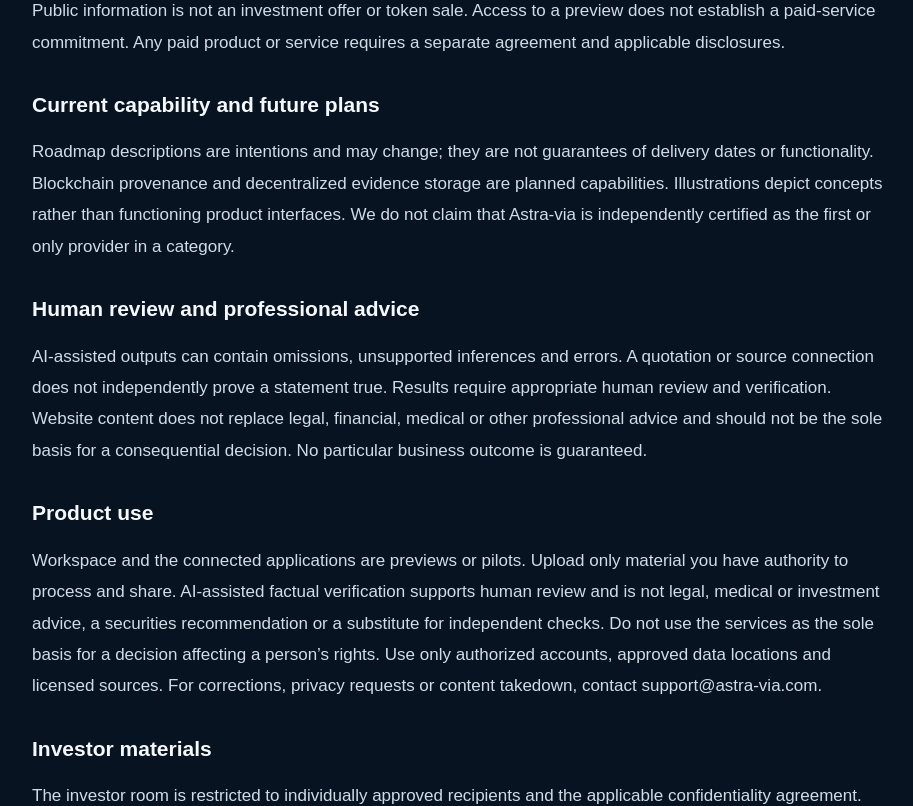
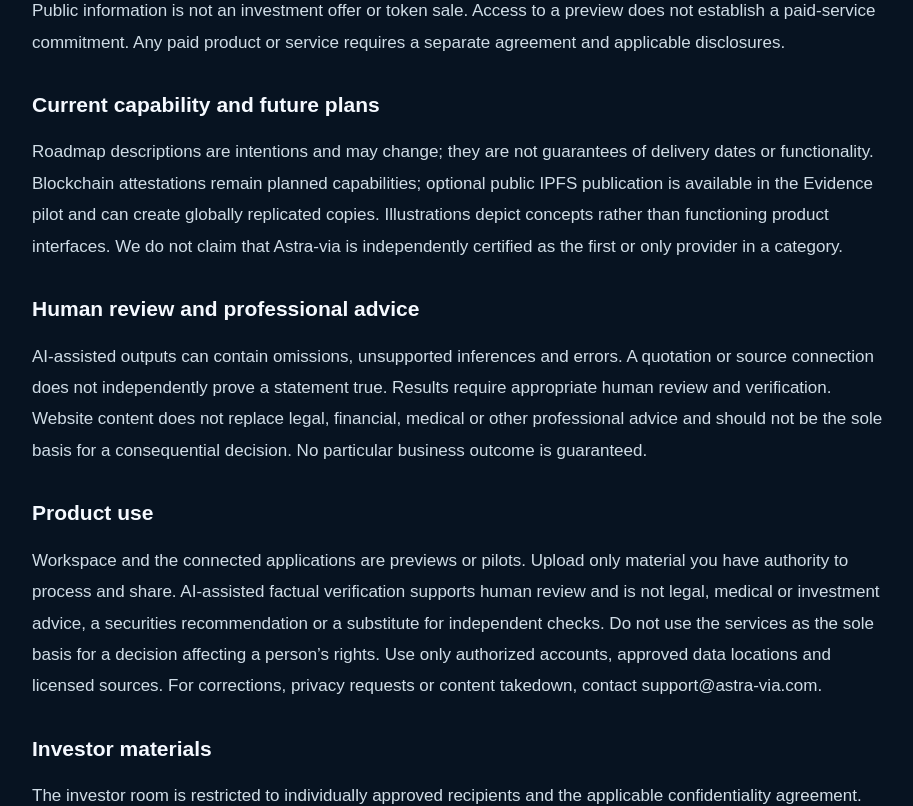
Before and after one commit to Astra-via-Omer/Astra-WebSite, a Next.js app: page /legal in a window 1280 px wide. Shown: the part 720-1526 px from the top of the page, without its empty margins (180-1093 px from the left). Built offline with nearby package versions, Linux system fonts and the light colour scheme.

Commit message:
Resolve product terms links and clarify current IPFS pilot (#9)
Co-authored-by: OmerAviadHico <omeraviad@gmail.com>

```diff
--- a/src/app/legal/page.tsx
+++ b/src/app/legal/page.tsx
@@ -4,7 +4,7 @@
   return <LegalPage title="Terms & disclaimer" intro="The scope of this website, the limits of its content and your protected rights.">
     <article id="english" lang="en"><h2>English</h2>
       <h3>Website scope</h3><p>This website and the Astra-via products are operated by ASTRA VIA LTD, Israeli company number 517182911, Ha-Imahot Street, Ness Ziona, Israel. It describes our approach to Result as a Service (RaaS), document review and a Web3 roadmap. The website also links to private preview products and an invitation-only investor room. Public information is not an investment offer or token sale. Access to a preview does not establish a paid-service commitment. Any paid product or service requires a separate agreement and applicable disclosures.</p>
-      <h3>Current capability and future plans</h3><p>Roadmap descriptions are intentions and may change; they are not guarantees of delivery dates or functionality. Blockchain provenance and decentralized evidence storage are planned capabilities. Illustrations depict concepts rather than functioning product interfaces. We do not claim that Astra-via is independently certified as the first or only provider in a category.</p>
+      <h3>Current capability and future plans</h3><p>Roadmap descriptions are intentions and may change; they are not guarantees of delivery dates or functionality. Blockchain attestations remain planned capabilities; optional public IPFS publication is available in the Evidence pilot and can create globally replicated copies. Illustrations depict concepts rather than functioning product interfaces. We do not claim that Astra-via is independently certified as the first or only provider in a category.</p>
       <h3>Human review and professional advice</h3><p>AI-assisted outputs can contain omissions, unsupported inferences and errors. A quotation or source connection does not independently prove a statement true. Results require appropriate human review and verification. Website content does not replace legal, financial, medical or other professional advice and should not be the sole basis for a consequential decision. No particular business outcome is guaranteed.</p>
       <h3>Product use</h3><p>Workspace and the connected applications are previews or pilots. Upload only material you have authority to process and share. AI-assisted factual verification supports human review and is not legal, medical or investment advice, a securities recommendation or a substitute for independent checks. Do not use the services as the sole basis for a decision affecting a person’s rights. Use only authorized accounts, approved data locations and licensed sources. For corrections, privacy requests or content takedown, contact support@astra-via.com.</p><h3>Investor materials</h3><p>The investor room is restricted to individually approved recipients and the applicable confidentiality agreement. Access is not an offer to the public, investment recommendation or assurance of future returns. Plans, projections and forward-looking statements involve uncertainty and can change. Any transaction requires separate documentation, recipient eligibility review and the applicable legal process.</p><h3>Philosophy and artwork</h3><p>The Philosophy page contains editorial summaries and Astra-via’s interpretations of selected ideas. The thinkers’ views differ. Source links support further reading; they do not imply affiliation, endorsement or that the thinkers developed Astra-via’s process. Portraits are AI-generated artistic interpretations, not authenticated historical photographs. We welcome corrections through the contact address below.</p>
       <h3>Responsible use and intellectual property</h3><p>Use the site lawfully and do not disrupt its operation, attempt unauthorized access or misrepresent its content as an endorsed service or guarantee. Astra-via’s name, branding and site materials are subject to applicable intellectual property rights; third-party rights remain with their holders. Nothing here limits lawful quotation, fair use or other rights provided by law.</p>
@@ -13,7 +13,7 @@
     </article>
     <article id="hebrew" lang="he" dir="rtl"><h2>עברית</h2>
       <h3>מטרת האתר</h3><p>האתר ומוצרי Astra-via מופעלים בידי ASTRA VIA LTD, מספר חברה 517182911, רחוב האמהות, נס ציונה, ישראל. הוא מציג את הגישה שלנו ל-Result as a Service ‏(RaaS), לסקירת מסמכים ולתוכנית Web3. האתר מקשר גם למוצרים פרטיים בתצוגה מוקדמת ולחדר משקיעים בהזמנה. מידע ציבורי אינו הצעת השקעה או מכירת אסימונים, וגישה לתצוגה מוקדמת אינה התחייבות לאספקת שירות בתשלום. מוצר או שירות בתשלום מחייבים הסכם נפרד וגילויים מתאימים.</p>
-      <h3>יכולות קיימות ותוכניות עתידיות</h3><p>תיאור תוכנית הפיתוח מבטא כוונות שעשויות להשתנות ואינו הבטחה למועד או ליכולת. תיעוד מקור באמצעות בלוקצ׳יין ואחסון ראיות מבוזר הם יכולות מתוכננות. האיורים מציגים רעיונות ולא ממשקי מוצר פעילים. אין טענה לאישור עצמאי שלפיו Astra-via היא הספקית הראשונה או היחידה בתחום.</p>
+      <h3>יכולות קיימות ותוכניות עתידיות</h3><p>תיאור תוכנית הפיתוח מבטא כוונות שעשויות להשתנות ואינו הבטחה למועד או ליכולת. אימות באמצעות בלוקצ׳יין הוא יכולת מתוכננת; פרסום ציבורי אופציונלי ב-IPFS זמין בפיילוט Evidence ועשוי ליצור עותקים ברחבי העולם. האיורים מציגים רעיונות ולא ממשקי מוצר פעילים. אין טענה לאישור עצמאי שלפיו Astra-via היא הספקית הראשונה או היחידה בתחום.</p>
       <h3>בדיקה אנושית וייעוץ מקצועי</h3><p>תוצרים בסיוע בינה מלאכותית עשויים לכלול השמטות, הסקות שאינן מבוססות ושגיאות. ציטוט או קישור למקור אינם מוכיחים כשלעצמם שטענה נכונה. נדרשות בדיקה אנושית ואימות מתאימים. תוכן האתר אינו מחליף ייעוץ משפטי, פיננסי, רפואי או מקצועי אחר ואין להסתמך עליו לבדו בהחלטה בעלת השלכות. אין הבטחה לתוצאה עסקית מסוימת.</p>
       <h3>שימוש במוצרים</h3><p>Workspace והיישומים המחוברים הם תצוגות מוקדמות או פיילוטים. יש להעלות רק חומר שאתם מורשים לעבד ולשתף. בדיקה עובדתית בסיוע בינה מלאכותית מסייעת לבדיקה אנושית ואינה ייעוץ משפטי, רפואי או השקעות, המלצה בניירות ערך או תחליף לבדיקה עצמאית. אין להסתמך על השירות לבדו בהחלטה המשפיעה על זכויות אדם. יש להשתמש בחשבונות מורשים, במיקומי עיבוד מאושרים ובמקורות מורשים. לתיקון, בקשת פרטיות או הסרת תוכן: support@astra-via.com.</p><h3>חומר למשקיעים</h3><p>החדר מוגבל לנמענים שאושרו אישית ולהסכם הסודיות החל. גישה אינה הצעה לציבור, המלצת השקעה או הבטחה לתשואה. תוכניות, תחזיות ומידע צופה פני עתיד כפופים לאי-ודאות ולשינויים. עסקה דורשת תיעוד נפרד, בדיקת כשירות הנמען והליך משפטי מתאים.</p><h3>פילוסופיה ואיורים</h3><p>עמוד הפילוסופיה כולל תקצירים עריכתיים ופרשנויות של Astra-via לרעיונות נבחרים. ההוגים אינם מסכימים בכל הנושאים. קישורי המקורות נועדו להמשך קריאה ואינם מעידים על קשר, חסות או פיתוח התהליך של Astra-via בידי ההוגים. הדיוקנאות הם פרשנות אמנותית שנוצרה בבינה מלאכותית ולא תצלומים היסטוריים מאומתים. ניתן לשלוח תיקונים לכתובת הקשר למטה.</p>
       <h3>שימוש אחראי וקניין רוחני</h3><p>יש להשתמש באתר כדין, לא לשבש את פעולתו, לא לנסות גישה בלתי מורשית ולא להציג את התוכן באופן מטעה כשירות מאושר או כהתחייבות. שם Astra-via, המיתוג וחומרי האתר כפופים לזכויות הקניין הרוחני החלות; זכויות צדדים שלישיים נשארות בידיהם. אין באמור כדי להגביל ציטוט כדין, שימוש הוגן או זכויות אחרות שבדין.</p>
--- /dev/null
+++ b/src/app/terms/page.tsx
@@ -0,0 +1,5 @@
+import { redirect } from 'next/navigation';
+
+export default function Page() {
+  redirect('/legal');
+}
--- a/src/components/ReadingStory.tsx
+++ b/src/components/ReadingStory.tsx
@@ -11,6 +11,6 @@
         <img src={'/story/' + chapter.image + '.webp'} alt="" loading="lazy" />
         <div><p className="eyebrow">{String(i + 1).padStart(2, '0')} / {chapter.label}</p><h2>{chapter.title.replace('\n', ' ')}</h2><p>{chapter.copy}</p><p>{chapter.detail}</p></div>
       </section>)}
-      <aside className="notice">This website presents our approach and roadmap. Web3 provenance and decentralized storage are planned capabilities. AI-assisted assessments can be incomplete or incorrect and require human review. <a href="/legal">Read the disclaimer</a>.</aside>
+      <aside className="notice">This website presents our approach and roadmap. Blockchain attestations remain planned. The Evidence pilot supports optional public IPFS publication, which can replicate globally. AI-assisted assessments can be incomplete or incorrect and require human review. <a href="/legal">Read the disclaimer</a>.</aside>
     </main><SiteFooter /></>;
 }
```
